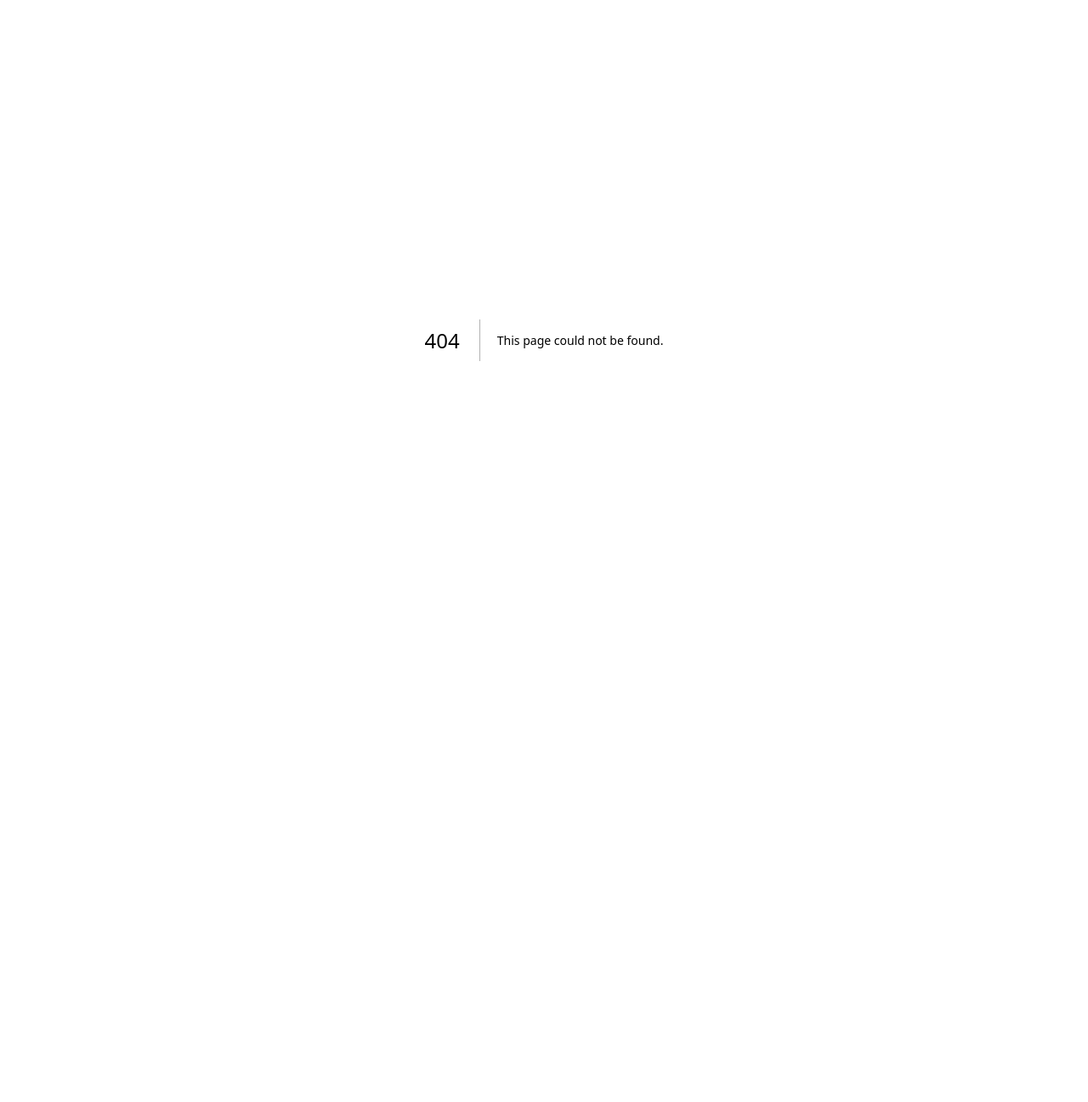
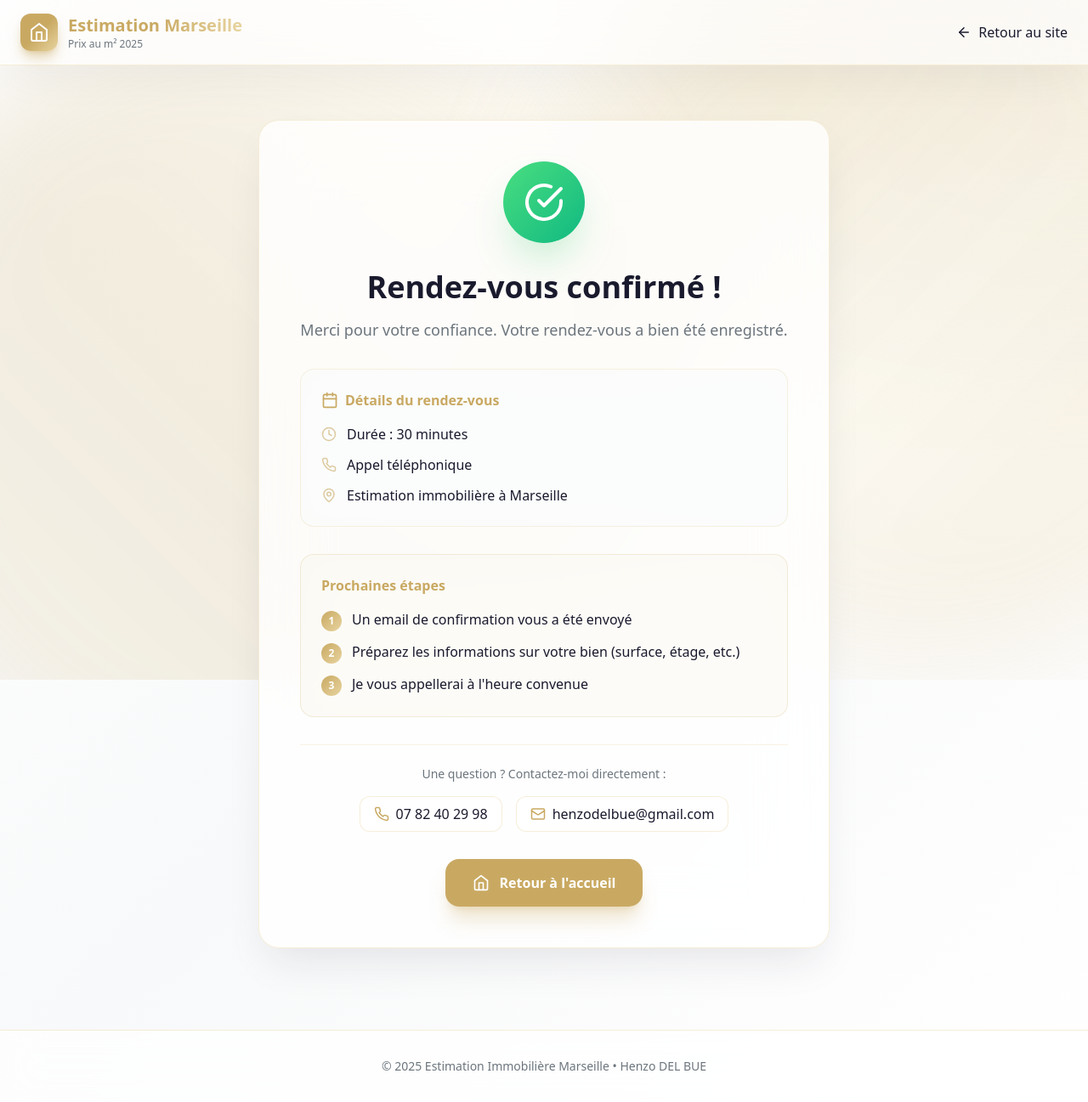
Before and after one commit to henzodelbue/estimation-marseille-netlify, a Next.js app: page /confirmation in a window 1280 px wide. Before the commit this address had no page. Shown: the whole page at 85% size. Before the commit the page ends 800 px from the top, so only its background shows below. Built offline with nearby package versions, Linux system fonts and the light colour scheme.

Commit message:
Add professional confirmation page for Calendly redirect

```diff
--- /dev/null
+++ b/pages/confirmation.jsx
@@ -0,0 +1,154 @@
+import React from 'react';
+import { CheckCircle, Calendar, Phone, Mail, Home, ArrowLeft, Clock, MapPin } from 'lucide-react';
+
+export default function ConfirmationPage() {
+  return (
+    <div className="min-h-screen relative overflow-hidden bg-gradient-to-br from-white via-surface to-white">
+
+      {/* ANIMATED BACKGROUND */}
+      <div className="fixed inset-0 overflow-hidden">
+        <div className="absolute inset-0 bg-[radial-gradient(ellipse_at_top_right,_var(--tw-gradient-stops))] from-gold-light/20 via-white to-surface"></div>
+        <div className="absolute top-0 -right-40 w-[800px] h-[800px] bg-gradient-to-br from-gold/25 via-gold-light/15 to-gold/20 rounded-full blur-3xl animate-blob"></div>
+        <div className="absolute -bottom-40 -left-40 w-[900px] h-[900px] bg-gradient-to-tr from-gold-light/15 via-gold/20 to-gold-light/15 rounded-full blur-3xl animate-blob animation-delay-2000"></div>
+      </div>
+
+      <style>{`
+        @keyframes blob { 0%, 100% { transform: translate(0, 0) scale(1); } 33% { transform: translate(30px, -50px) scale(1.1); } 66% { transform: translate(-20px, 20px) scale(0.9); } }
+        .animate-blob { animation: blob 20s ease-in-out infinite; }
+        .animation-delay-2000 { animation-delay: 2s; }
+        @keyframes checkmark { 0% { transform: scale(0); opacity: 0; } 50% { transform: scale(1.2); } 100% { transform: scale(1); opacity: 1; } }
+        .animate-checkmark { animation: checkmark 0.6s ease-out forwards; }
+      `}</style>
+
+      <div className="relative z-10">
+
+        {/* NAV */}
+        <nav className="backdrop-blur-2xl bg-white/70 border-b border-gold-light/40 sticky top-0 z-50 shadow-2xl shadow-primary/5">
+          <div className="max-w-7xl mx-auto px-6 py-4">
+            <div className="flex items-center justify-between">
+              <div className="flex items-center gap-3">
+                <div className="p-2.5 bg-gradient-to-br from-gold via-gold to-gold-light rounded-xl shadow-lg shadow-gold/50">
+                  <Home className="text-white" size={24} />
+                </div>
+                <div>
+                  <div className="text-xl font-bold bg-gradient-to-r from-gold via-gold to-gold-light bg-clip-text text-transparent">Estimation Marseille</div>
+                  <div className="text-xs text-text-gray font-medium">Prix au m² 2025</div>
+                </div>
+              </div>
+              <a href="/" className="flex items-center gap-2 text-primary hover:text-gold transition-all font-medium">
+                <ArrowLeft size={18} />
+                <span>Retour au site</span>
+              </a>
+            </div>
+          </div>
+        </nav>
+
+        {/* CONFIRMATION CONTENT */}
+        <section className="pt-16 pb-24 px-6">
+          <div className="max-w-2xl mx-auto">
+
+            {/* Success Card */}
+            <div className="backdrop-blur-2xl bg-white/80 border border-gold-light/40 rounded-3xl p-8 md:p-12 shadow-2xl shadow-primary/10 text-center">
+
+              {/* Checkmark Animation */}
+              <div className="mb-8">
+                <div className="inline-flex items-center justify-center w-24 h-24 bg-gradient-to-br from-green-400 to-emerald-500 rounded-full shadow-2xl shadow-green-500/30 animate-checkmark">
+                  <CheckCircle className="text-white" size={48} />
+                </div>
+              </div>
+
+              {/* Title */}
+              <h1 className="text-3xl md:text-4xl font-black mb-4">
+                <span className="bg-gradient-to-r from-primary via-primary to-primary bg-clip-text text-transparent">Rendez-vous confirmé !</span>
+              </h1>
+
+              <p className="text-lg text-text-gray mb-8">
+                Merci pour votre confiance. Votre rendez-vous a bien été enregistré.
+              </p>
+
+              {/* Info Box */}
+              <div className="backdrop-blur-xl bg-surface/50 border border-gold-light/30 rounded-2xl p-6 mb-8 text-left">
+                <h2 className="font-bold text-gold mb-4 flex items-center gap-2">
+                  <Calendar className="text-gold" size={20} />
+                  Détails du rendez-vous
+                </h2>
+                <div className="space-y-3">
+                  <div className="flex items-center gap-3 text-primary">
+                    <Clock className="text-gold/60" size={18} />
+                    <span>Durée : 30 minutes</span>
+                  </div>
+                  <div className="flex items-center gap-3 text-primary">
+                    <Phone className="text-gold/60" size={18} />
+                    <span>Appel téléphonique</span>
+                  </div>
+                  <div className="flex items-center gap-3 text-primary">
+                    <MapPin className="text-gold/60" size={18} />
+                    <span>Estimation immobilière à Marseille</span>
+                  </div>
+                </div>
+              </div>
+
+              {/* What's Next */}
+              <div className="backdrop-blur-xl bg-gold/5 border border-gold/20 rounded-2xl p-6 mb-8 text-left">
+                <h2 className="font-bold text-gold mb-4">Prochaines étapes</h2>
+                <ul className="space-y-3">
+                  <li className="flex items-start gap-3">
+                    <div className="w-6 h-6 bg-gradient-to-br from-gold to-gold-light rounded-full flex items-center justify-center flex-shrink-0 mt-0.5">
+                      <span className="text-white text-xs font-bold">1</span>
+                    </div>
+                    <span className="text-primary">Un email de confirmation vous a été envoyé</span>
+                  </li>
+                  <li className="flex items-start gap-3">
+                    <div className="w-6 h-6 bg-gradient-to-br from-gold to-gold-light rounded-full flex items-center justify-center flex-shrink-0 mt-0.5">
+                      <span className="text-white text-xs font-bold">2</span>
+                    </div>
+                    <span className="text-primary">Préparez les informations sur votre bien (surface, étage, etc.)</span>
+                  </li>
+                  <li className="flex items-start gap-3">
+                    <div className="w-6 h-6 bg-gradient-to-br from-gold to-gold-light rounded-full flex items-center justify-center flex-shrink-0 mt-0.5">
+                      <span className="text-white text-xs font-bold">3</span>
+                    </div>
+                    <span className="text-primary">Je vous appellerai à l'heure convenue</span>
+                  </li>
+                </ul>
+              </div>
+
+              {/* Contact Info */}
+              <div className="pt-6 border-t border-gold-light/30">
+                <p className="text-sm text-text-gray mb-4">Une question ? Contactez-moi directement :</p>
+                <div className="flex flex-col sm:flex-row items-center justify-center gap-4">
+                  <a href="tel:+33782402998" className="flex items-center gap-2 px-4 py-2 backdrop-blur-xl bg-white/70 border border-gold-light/40 rounded-xl hover:bg-gold/10 transition-all">
+                    <Phone className="text-gold" size={18} />
+                    <span className="font-medium text-primary">07 82 40 29 98</span>
+                  </a>
+                  <a href="mailto:henzodelbue@gmail.com" className="flex items-center gap-2 px-4 py-2 backdrop-blur-xl bg-white/70 border border-gold-light/40 rounded-xl hover:bg-gold/10 transition-all">
+                    <Mail className="text-gold" size={18} />
+                    <span className="font-medium text-primary">henzodelbue@gmail.com</span>
+                  </a>
+                </div>
+              </div>
+
+              {/* Back Button */}
+              <div className="mt-8">
+                <a href="/" className="inline-flex items-center gap-3 px-8 py-4 bg-gradient-to-r from-gold to-gold text-white rounded-2xl font-bold hover:shadow-2xl hover:scale-105 transition-all shadow-xl shadow-gold/30">
+                  <Home size={20} />
+                  <span>Retour à l'accueil</span>
+                </a>
+              </div>
+
+            </div>
+
+          </div>
+        </section>
+
+        {/* FOOTER */}
+        <footer className="border-t border-gold-light/40 backdrop-blur-xl bg-white/70 py-8 px-6">
+          <div className="max-w-7xl mx-auto text-center">
+            <p className="text-sm text-text-gray">&copy; 2025 Estimation Immobilière Marseille • Henzo DEL BUE</p>
+          </div>
+        </footer>
+
+      </div>
+    </div>
+  );
+}
```
